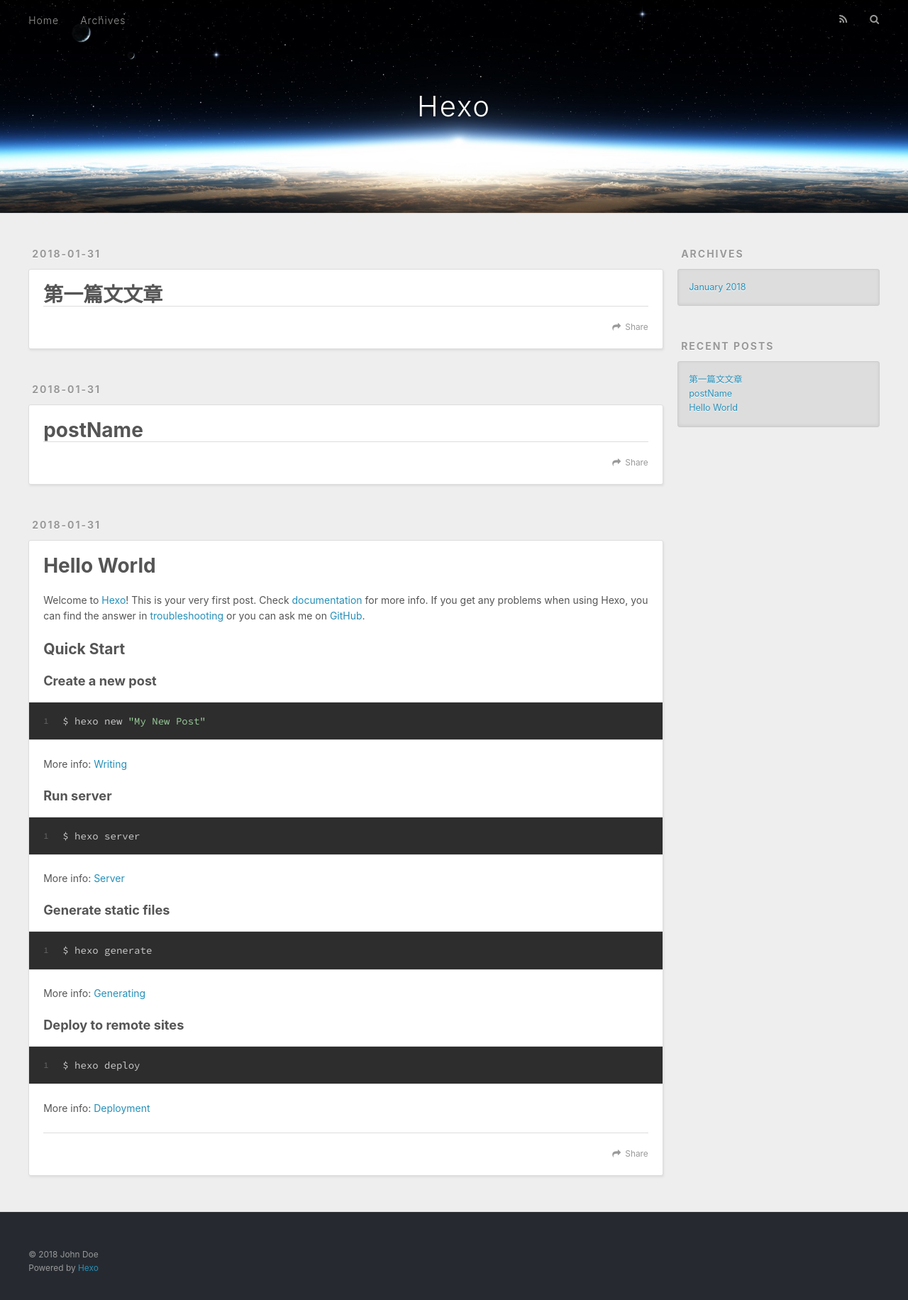
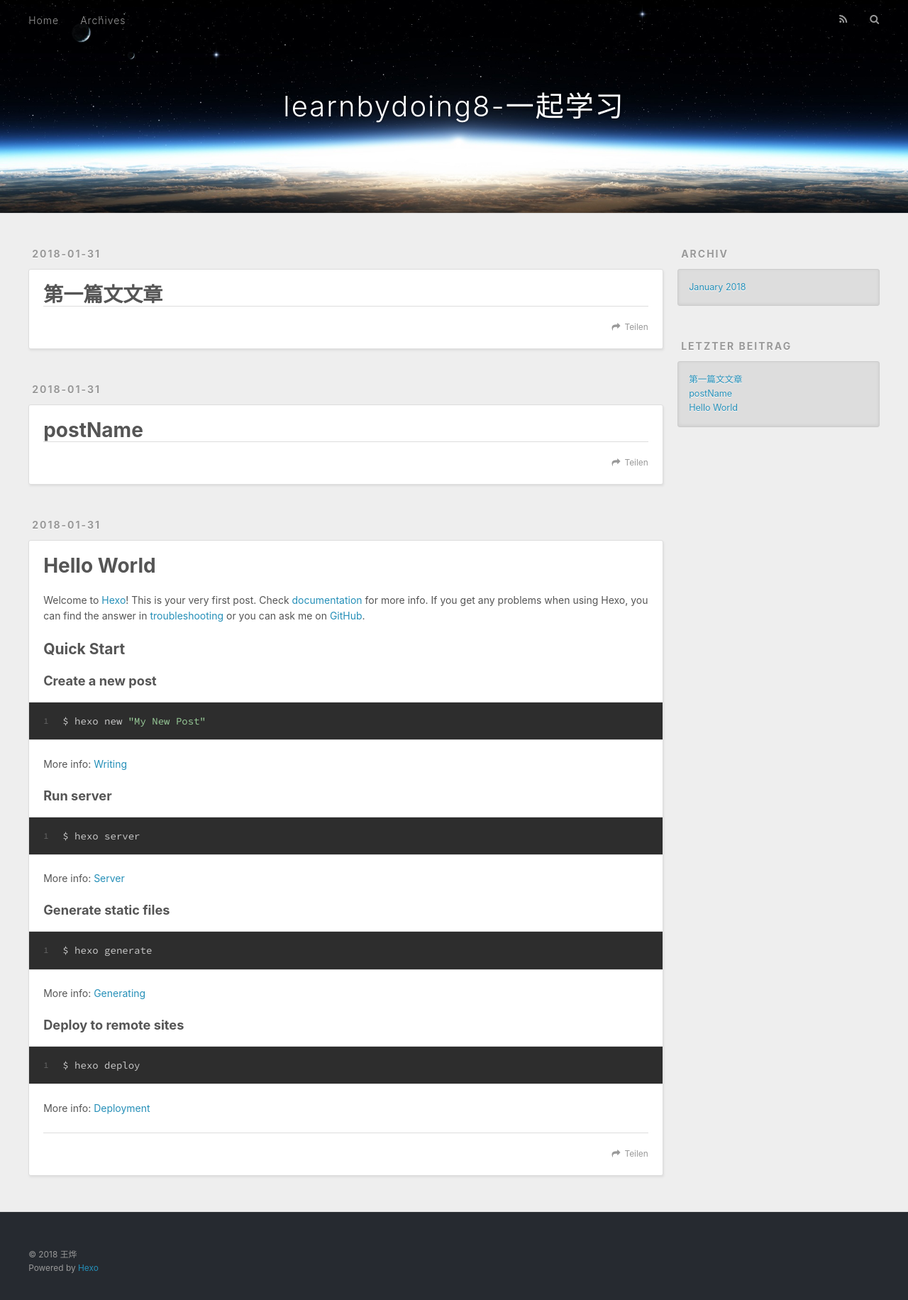
Before and after one commit to Andywang089/Andywang089.github.io, a plain HTML site: page index.html in a window 1280 px wide. Shown: the whole page at 71% size. Drawn offline with nearby package versions, Linux system fonts and the light colour scheme.

Commit message:
Site updated: 2018-02-02 14:50:25

```diff
--- a/index.html
+++ b/index.html
@@ -5,16 +5,16 @@
 
 
 
-  <title>Hexo</title>
+  <title>learnbydoing8-一起学习</title>
   <meta name="viewport" content="width=device-width, initial-scale=1, maximum-scale=1">
   <meta property="og:type" content="website">
-<meta property="og:title" content="Hexo">
-<meta property="og:url" content="http://yoursite.com/index.html">
-<meta property="og:site_name" content="Hexo">
+<meta property="og:title" content="learnbydoing8-一起学习">
+<meta property="og:url" content="http://learnbydoing8.com/index.html">
+<meta property="og:site_name" content="learnbydoing8-一起学习">
 <meta name="twitter:card" content="summary">
-<meta name="twitter:title" content="Hexo">
+<meta name="twitter:title" content="learnbydoing8-一起学习">
 
-    <link rel="alternate" href="/atom.xml" title="Hexo" type="application/atom+xml">
+    <link rel="alternate" href="/atom.xml" title="learnbydoing8-一起学习" type="application/atom+xml">
 
 
     <link rel="icon" href="/favicon.png">
@@ -33,7 +33,7 @@
   <div id="header-outer" class="outer">
     <div id="header-title" class="inner">
       <h1 id="logo-wrap">
-        <a href="/" id="logo">Hexo</a>
+        <a href="/" id="logo">learnbydoing8-一起学习</a>
       </h1>
 
     </div>
@@ -50,10 +50,10 @@
 
           <a id="nav-rss-link" class="nav-icon" href="/atom.xml" title="RSS Feed"></a>
 
-        <a id="nav-search-btn" class="nav-icon" title="Search"></a>
+        <a id="nav-search-btn" class="nav-icon" title="Suche"></a>
       </nav>
       <div id="search-form-wrap">
-        <form action="//google.com/search" method="get" accept-charset="UTF-8" class="search-form"><input type="search" name="q" class="search-form-input" placeholder="Search"><button type="submit" class="search-form-submit">&#xF002;</button><input type="hidden" name="sitesearch" value="http://yoursite.com"></form>
+        <form action="//google.com/search" method="get" accept-charset="UTF-8" class="search-form"><input type="search" name="q" class="search-form-input" placeholder="Search"><button type="submit" class="search-form-submit">&#xF002;</button><input type="hidden" name="sitesearch" value="http://learnbydoing8.com"></form>
       </div>
     </div>
   </div>
@@ -87,7 +87,7 @@
 
     </div>
     <footer class="article-footer">
-      <a data-url="http://yoursite.com/2018/01/31/第一篇文文章/" data-id="cjd2q06fu0002m8qgv9n62gjv" class="article-share-link">Share</a>
+      <a data-url="http://learnbydoing8.com/2018/01/31/第一篇文文章/" data-id="cjd5kkpp10001acqgfvs6s09w" class="article-share-link">Teilen</a>
 
 
     </footer>
@@ -123,7 +123,7 @@
 
     </div>
     <footer class="article-footer">
-      <a data-url="http://yoursite.com/2018/01/31/postName/" data-id="cjd2q06fu0001m8qgneiv4ww1" class="article-share-link">Share</a>
+      <a data-url="http://learnbydoing8.com/2018/01/31/postName/" data-id="cjd5kkpos0000acqghi5dnokr" class="article-share-link">Teilen</a>
 
 
     </footer>
@@ -168,7 +168,7 @@
 
     </div>
     <footer class="article-footer">
-      <a data-url="http://yoursite.com/2018/01/31/hello-world/" data-id="cjd2q06ff0000m8qg5snbm07b" class="article-share-link">Share</a>
+      <a data-url="http://learnbydoing8.com/2018/01/31/hello-world/" data-id="cjd5kkpp60002acqgj9syxhej" class="article-share-link">Teilen</a>
 
 
     </footer>
@@ -194,7 +194,7 @@
 
 
   <div class="widget-wrap">
-    <h3 class="widget-title">Archives</h3>
+    <h3 class="widget-title">Archiv</h3>
     <div class="widget">
       <ul class="archive-list"><li class="archive-list-item"><a class="archive-list-link" href="/archives/2018/01/">January 2018</a></li></ul>
     </div>
@@ -204,7 +204,7 @@
 
 
   <div class="widget-wrap">
-    <h3 class="widget-title">Recent Posts</h3>
+    <h3 class="widget-title">letzter Beitrag</h3>
     <div class="widget">
       <ul>
 
@@ -232,7 +232,7 @@
 
   <div class="outer">
     <div id="footer-info" class="inner">
-      &copy; 2018 John Doe<br>
+      &copy; 2018 王烨<br>
       Powered by <a href="http://hexo.io/" target="_blank">Hexo</a>
     </div>
   </div>
```
Also changed, not shown: 2018/01/31/hello-world/index.html (+12 -12 lines), 2018/01/31/postName/index.html (+13 -13 lines), 2018/01/31/第一篇文文章/index.html (+12 -12 lines), archives/2018/01/index.html (+12 -12 lines), archives/2018/index.html (+12 -12 lines), archives/index.html (+12 -12 lines), 1 other file.
